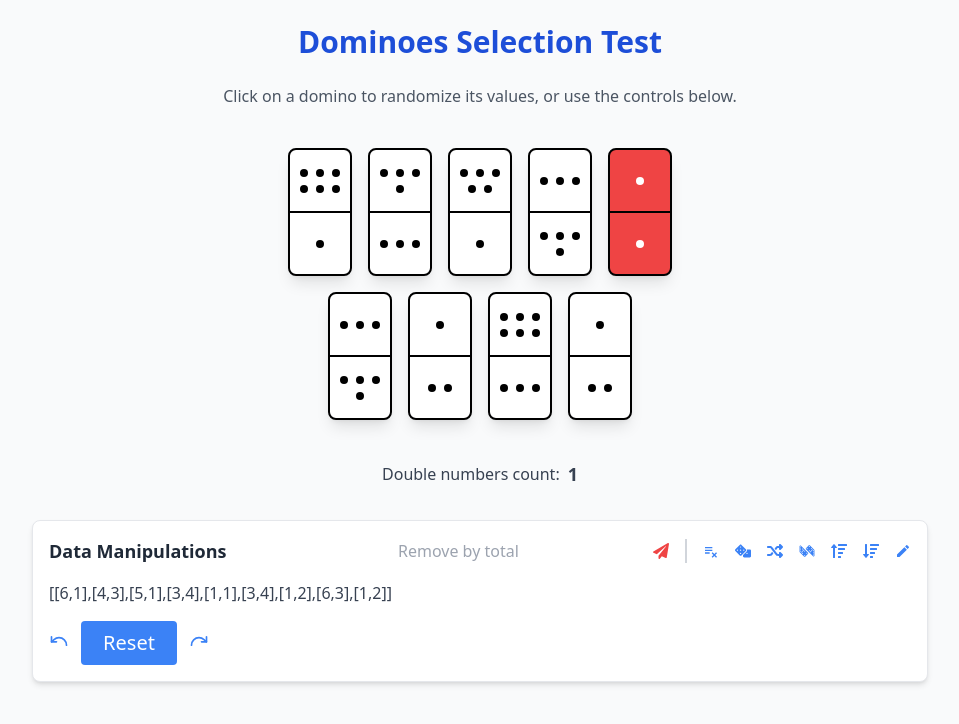
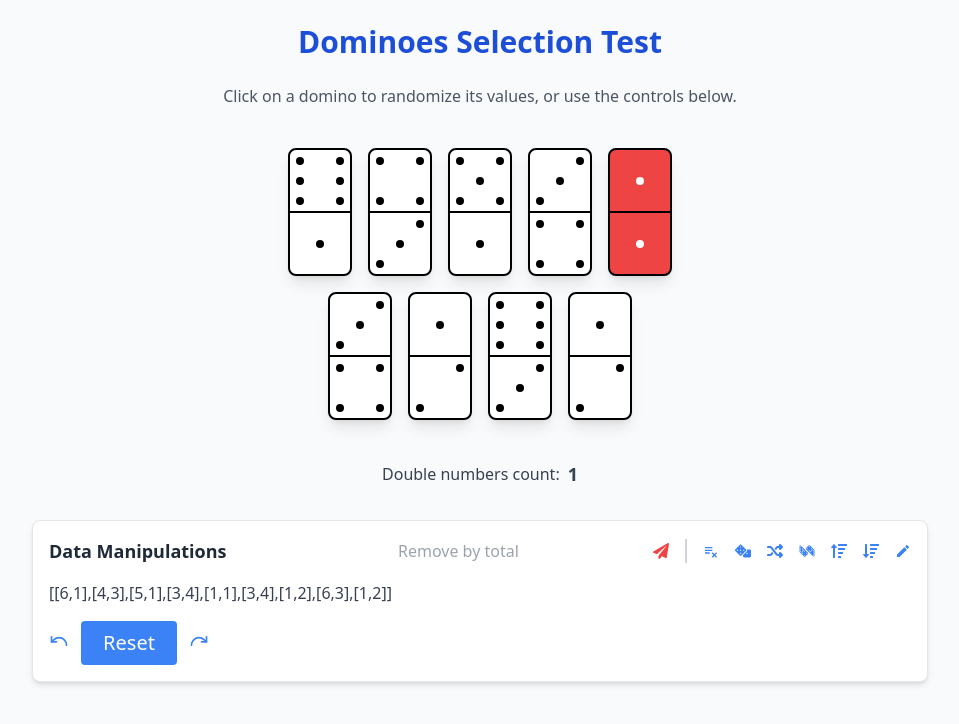
Before and after one commit to zawkey2412/dominoes-uqi, a React (Vite) app: page / in a window 1280 px wide. Shown: the top 724 px of the page, without its empty margins (160-1119 px from the left). Built offline with nearby package versions, Linux system fonts and the light colour scheme.

Commit message:
uqi update dots

```diff
--- a/src/utils.tsx
+++ b/src/utils.tsx
@@ -33,8 +33,8 @@ export const Domino = ({
   };
 
   const isSameNumber = values[0] === values[1];
-  const cardColor = isSameNumber ? 'bg-red-500' : 'bg-white';
-  const dotColor = isSameNumber ? 'bg-white' : 'bg-black';
+  const cardColor = isSameNumber ? "bg-red-500" : "bg-white";
+  const dotColor = isSameNumber ? "bg-white" : "bg-black";
 
   return (
     <div
@@ -55,7 +55,6 @@ export const Domino = ({
 // Function2 Utility
 // --------------------------------//
 
-
 // Angka Random
 // --------------------------------//
 export const getRandomNumber = (min: number, max: number): number =>
@@ -63,13 +62,60 @@ export const getRandomNumber = (min: number, max: number): number =>
 
 // Generate dots
 // --------------------------------//
+
 export const generateDots = (value: number, dotColor: string) => {
-  const dots = Array.from({ length: value }, (_, i) => (
-    <div key={i} className={`w-2 h-2 ${dotColor} rounded-full m-1`}></div>
-  ));
-  return <div className="flex flex-wrap justify-center">{dots}</div>;
+  const isActive = (row: number, col: number) => {
+    const positions: { [key: number]: number[][] } = {
+      1: [[2, 2]],
+      2: [
+        [1, 3],
+        [3, 1],
+      ],
+      3: [
+        [1, 3],
+        [2, 2],
+        [3, 1],
+      ],
+      4: [
+        [1, 1],
+        [1, 3],
+        [3, 1],
+        [3, 3],
+      ],
+      5: [
+        [1, 1],
+        [1, 3],
+        [2, 2],
+        [3, 1],
+        [3, 3],
+      ],
+      6: [
+        [1, 1],
+        [1, 3],
+        [2, 1],
+        [2, 3],
+        [3, 1],
+        [3, 3],
+      ],
+    };
+    return positions[value]?.some(([r, c]) => r === row && c === col);
+  };
+
+  return (
+    <div className="grid grid-cols-3 gap-1">
+      {[1, 2, 3].map((row) =>
+        [1, 2, 3].map((col) => (
+          <div
+            key={`${row}-${col}`}
+            className={`w-2 h-2 ${
+              isActive(row, col) ? dotColor : ""
+            } rounded-full m-1`}
+          ></div>
+        ))
+      )}
+    </div>
+  );
 };
-
 // Undo
 // --------------------------------//
 export const undo = (
@@ -138,7 +184,6 @@ export const handleInputChange = (
   newDominoes[index][valueIndex] = newValue;
   setDominoes(newDominoes);
 };
-
 
 export const addField = (
   dominoes: number[][],
```
